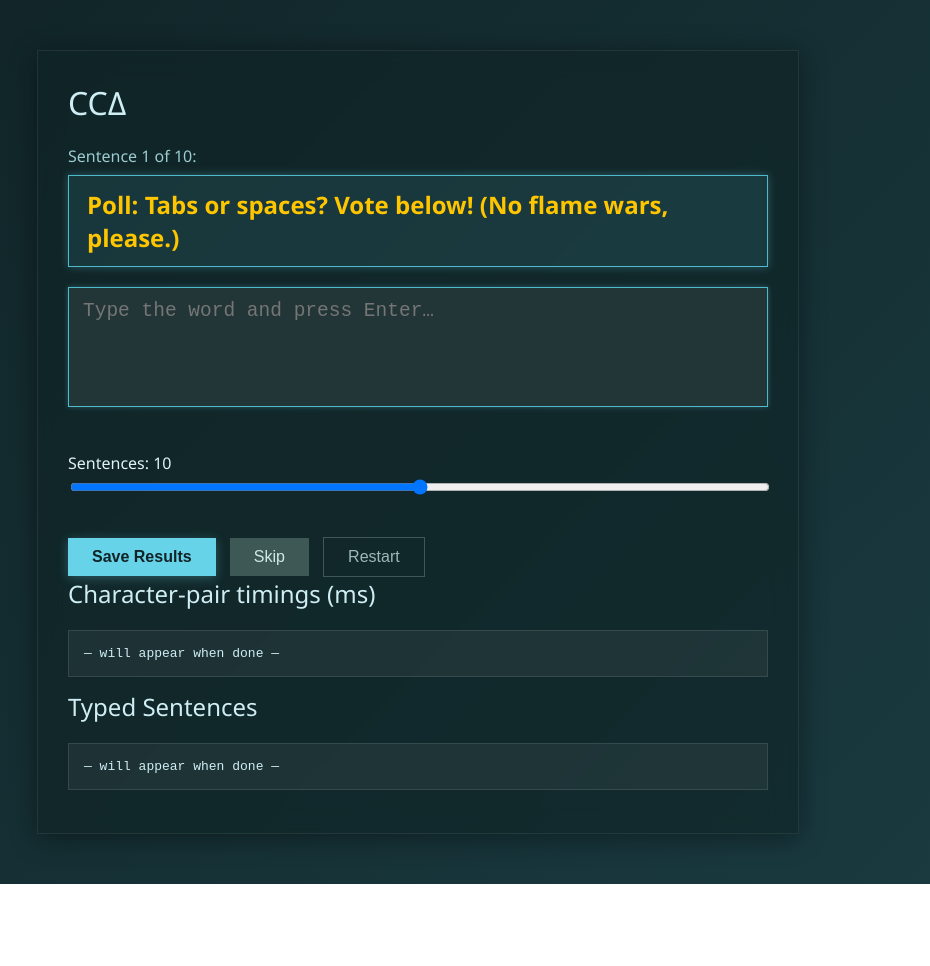
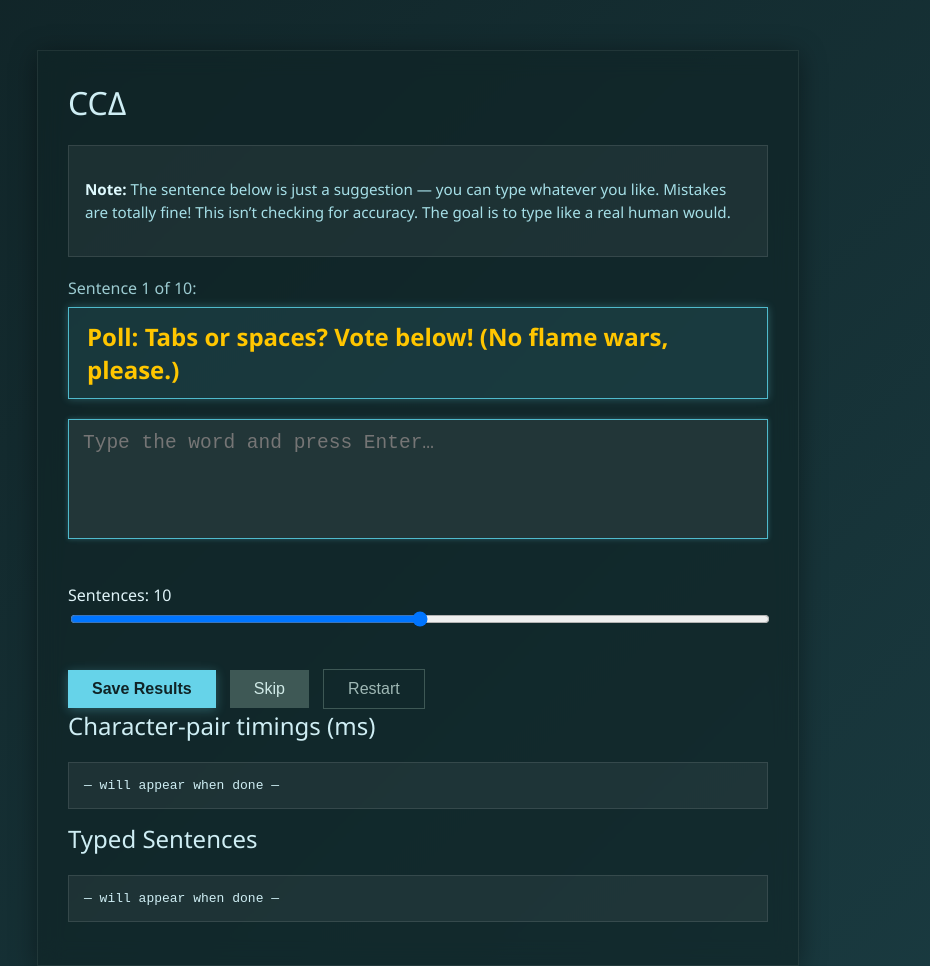
Before and after one commit to KoungMyatHein-UM/CC-Delta, a website: page index.html in a window 1280 px wide. Shown: the top 966 px of the page, without its empty margins (222-1152 px from the left). Before the commit the page ends 884 px from the top, so only its background shows below. Drawn offline with Linux system fonts and the light colour scheme.

Commit message:
Add "typing-guide" section with styling and content
Introduce a new "typing-guide" section in `index.html`, providing instructional text for users. Added corresponding styles in `style.css` to ensure proper formatting and visual distinction. This improves clarity and guides users effectively.

```diff
--- a/index.html
+++ b/index.html
@@ -8,6 +8,13 @@
 <body>
 <div class="container">
     <h1>CCΔ</h1>
+
+    <div class="typing-guide">
+        <p>
+            <strong>Note:</strong> The sentence below is just a suggestion — you can type whatever you like. Mistakes are totally fine! This isn’t checking for accuracy. The goal is to type like a real human would.
+        </p>
+    </div>
+
 
     <div class="sentence-header">
         <p>Sentence <span id="word-number">1</span> of <span id="total-lines">10</span>:</p>
--- a/style.css
+++ b/style.css
@@ -140,3 +140,16 @@ button {
     margin-top: 10px;
     color: #cfeef4;
 }
+
+.typing-guide {
+    background: rgba(255, 255, 255, 0.05);
+    border: 1px solid rgba(255, 255, 255, 0.1);
+    padding: 12px 16px;
+    margin-bottom: 20px;
+    color: #a6dfe7;
+    font-size: 0.95em;
+    line-height: 1.5;
+}
+.typing-guide strong {
+    color: #dffafe;
+}
```
